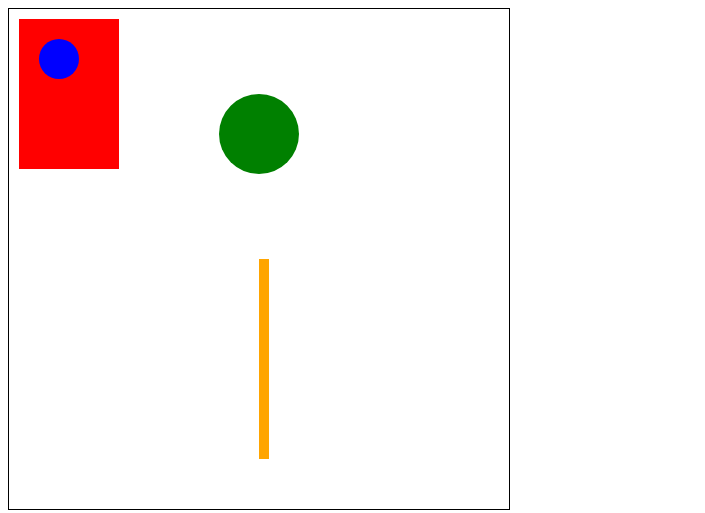
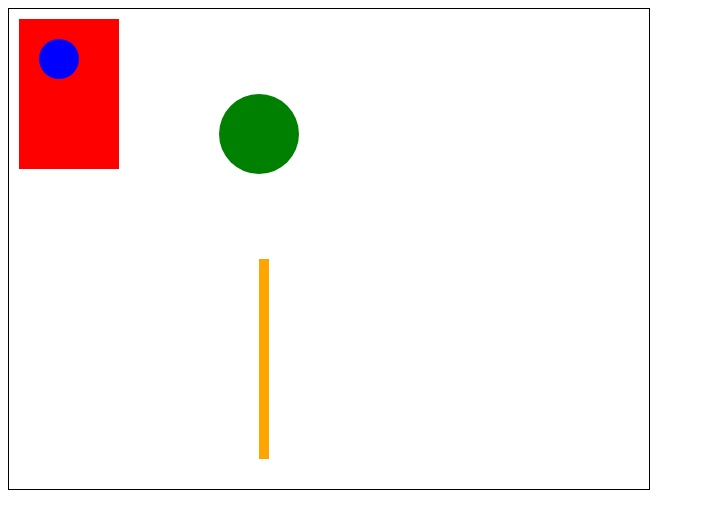
Before and after one commit to GwendalT35/3WA, a plain HTML site: page semaine_2_JSAvance/jour2/exo1/index.html in a window 1280 px wide. Shown: the whole page, without its empty margins (0-705 px from the left). Drawn offline with Linux system fonts and the light colour scheme.

Commit message:
canva dimension changed as demanded

```diff
--- a/semaine_2_JSAvance/jour2/exo1/index.html
+++ b/semaine_2_JSAvance/jour2/exo1/index.html
@@ -12,6 +12,6 @@
     </style>
 </head>
 <body>
-    <canvas id="canvas" width="500" height="500"></canvas>
+    <canvas id="canvas" width="640" height="480"></canvas>
 </body>
 </html>
```
